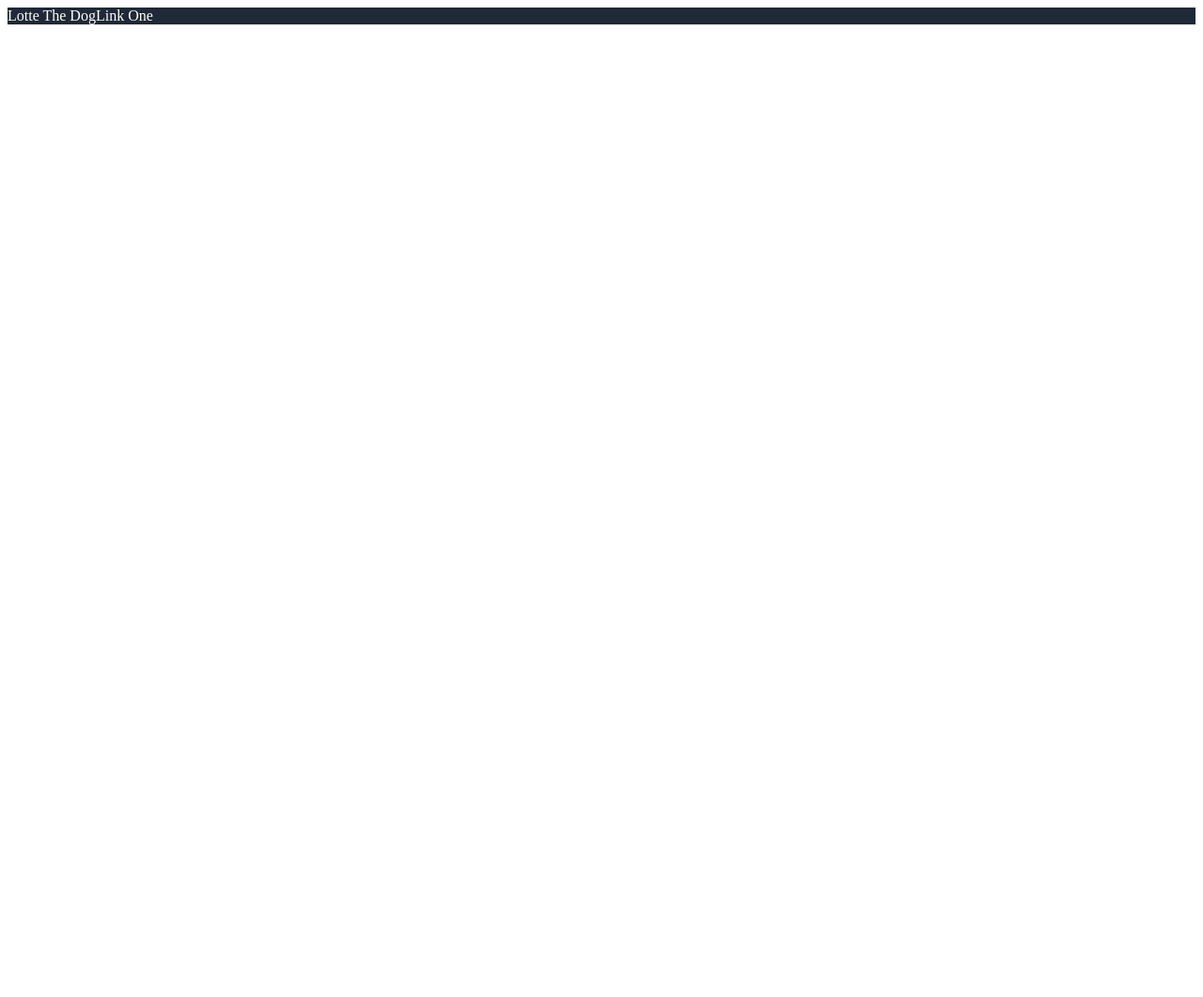
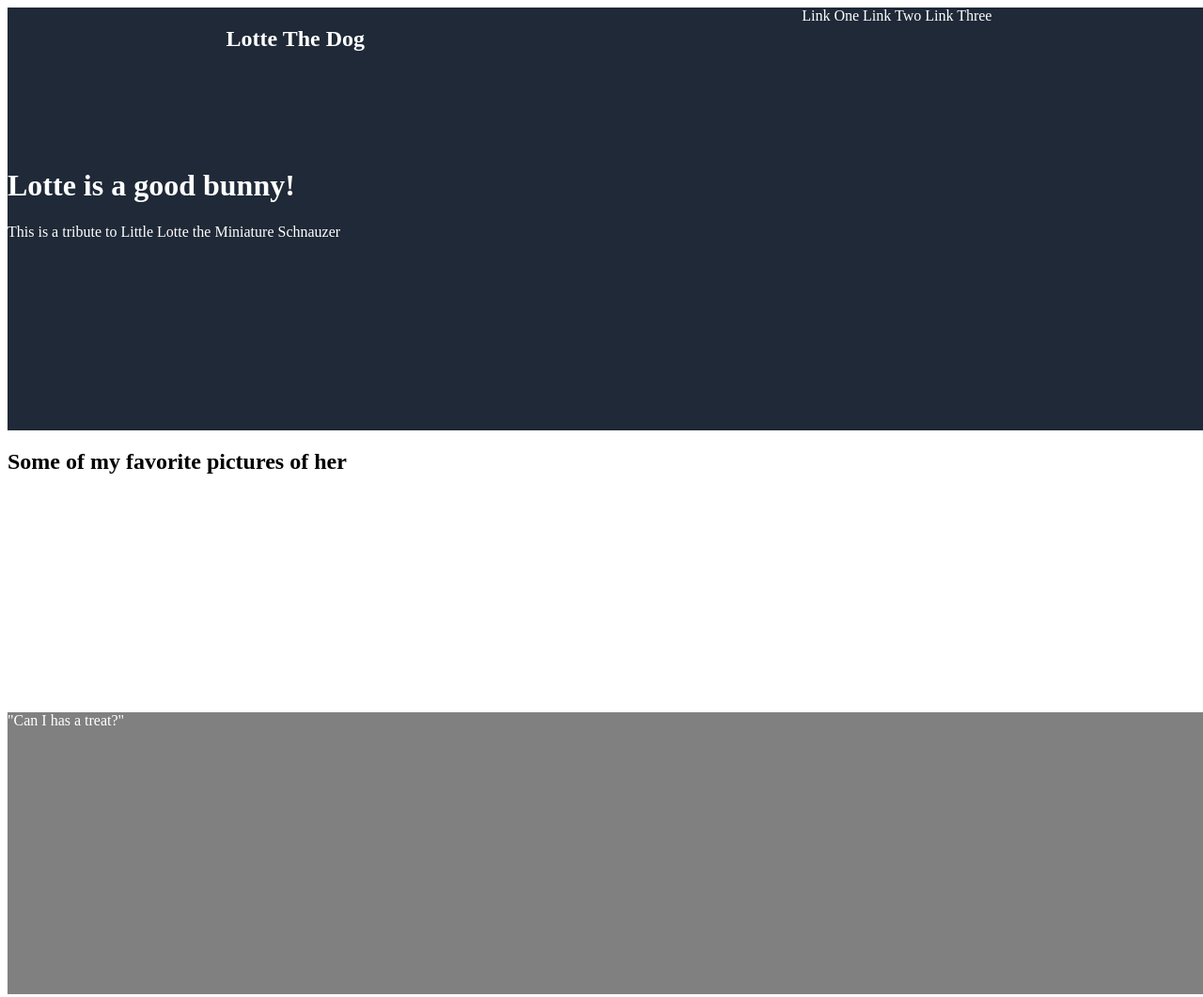
Before and after one commit to MajesticGoat/landing-page, a plain HTML site: page index.html in a window 1280 px wide. Shown: the top 1061 px of the page at 94% size. Before the commit the page ends 800 px from the top, so only its background shows below. Drawn offline with Linux system fonts and the light colour scheme.

Commit message:
basic structure of the webpage and styling

```diff
--- a/index.html
+++ b/index.html
@@ -8,9 +8,30 @@
     <link rel="stylesheet" href="styling.css">
 </head>
 <body>
-    <div class="header">
-        <div>Lotte The Dog</div>
-        <div>Link One</div>
+    <div class="main-container">
+        <div class="header-container">
+            <div class="header-text"><h2>Lotte The Dog</h2></div>
+            <div class="header-links">
+                <a>Link One</a>
+                <a>Link Two</a>
+                <a>Link Three</a>
+            </div>
+        </div>
+        <div class="hero-container">
+            <div><h1>Lotte is a good bunny!</h1>
+            <p>This is a tribute to Little Lotte the Miniature Schnauzer</p>
+        </div>
+        </div>
+        <div class="images-container">
+            <div class="image-header"><h2>Some of my favorite pictures of her</h2></div>
+            <div class="image"></div>
+            <div class="image"></div>
+            <div class="image"></div>
+            <div class="image"></div>
+        </div>
+        <div class="quote-container">"Can I has a treat?"</div>
+        <div class="action-container"></div>
+        <div class="footer-container"></div>
     </div>
 </body>
 </html>
--- a/styling.css
+++ b/styling.css
@@ -1,10 +1,74 @@
+.main-container {
+    background-color: #1F2937;
+    display:flex;
+    flex-direction:column;
+}
 
-.header {
+.header-container {
     background-color: #1F2937;
+    width: 100vw;
+    height: 150px;
+    color: white;
+    display: flex;
+    justify-content: space-around;
+    font: roboto;
+}
+
+.header-text.header-links {
+    height: 50px;
+    width: 30px;
+    padding: 10px;
+    margin: 30px;
+    border: 10px;
+}
+
+.hero-container {
+    background-color: #1F2937;
+    width: 100vw;
+    height: 300px;
+    color: white;
+    display: flex;
+    font: roboto;
+}
+
+.images-container {
+    background-color: white;
+    width: 100vw;
+    height: 300px;
+    color: black;
+    display: flex;
+    justify-content:center;
+}
+
+.quote-container {
+    background-color: gray;
+    width: 100vw;
+    height: 300px;
     color: white;
     display: flex;
 }
 
-.header div {
-   justify-content:space-between;
+.image-header {
+    width: 100vw;
+    height: 50px;
+    justify-self:center;
 }
+
+.image {
+    height: 50px;
+    width: 50px;
+    justify-content: center;
+    border: 5px blue
+}
+
+.action-container {
+    background-color: white;
+    width: 100vw;
+    height: 300px;
+    color: white;
+}
+
+.footer-container {
+    width: 100vw;
+    height: 100px;
+}
```
